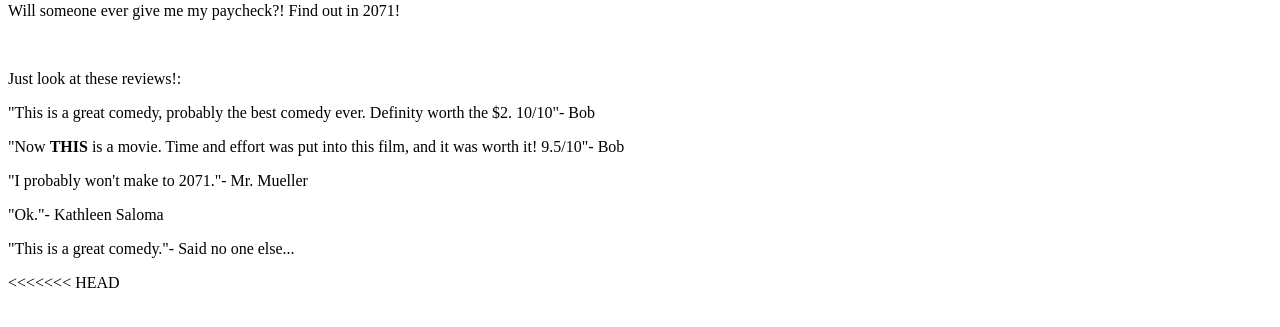
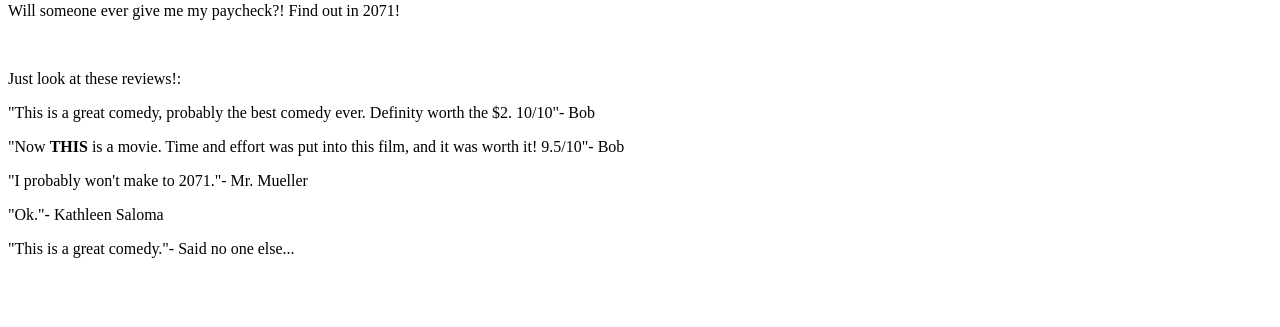
Before and after one commit to samanthaferris/movie-webpage, a plain HTML site: page index.html in a window 1280 px wide. Shown: the part 239-566 px from the top of the page. Drawn offline with Linux system fonts and the light colour scheme.

Commit message:
merge edit

```diff
--- a/index.html
+++ b/index.html
@@ -29,8 +29,7 @@
       <p>"Ok."- Kathleen Saloma</p>
       <p></p>
       <p>"This is a great comedy."- Said no one else...</p>
-<<<<<<< HEAD
-
+    <div class="images">
       <div id="zombie">
         <img scr="zombie1.png"></div>
 
@@ -46,6 +45,7 @@
         <!--<div id="background"></div>-->
         <!--<img scr="https://www.flickr.com/photos/playingwithpsp/4327839915">-->
       </div>
+    </div>
   </body>
 
 </html>
```
